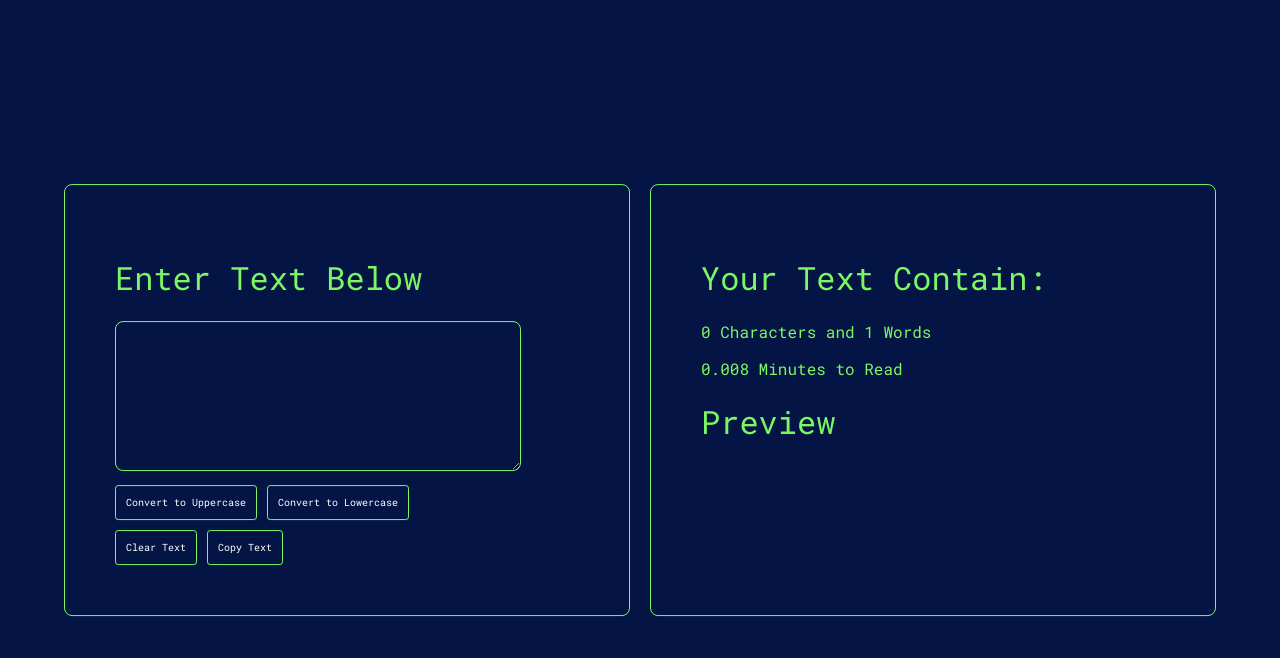
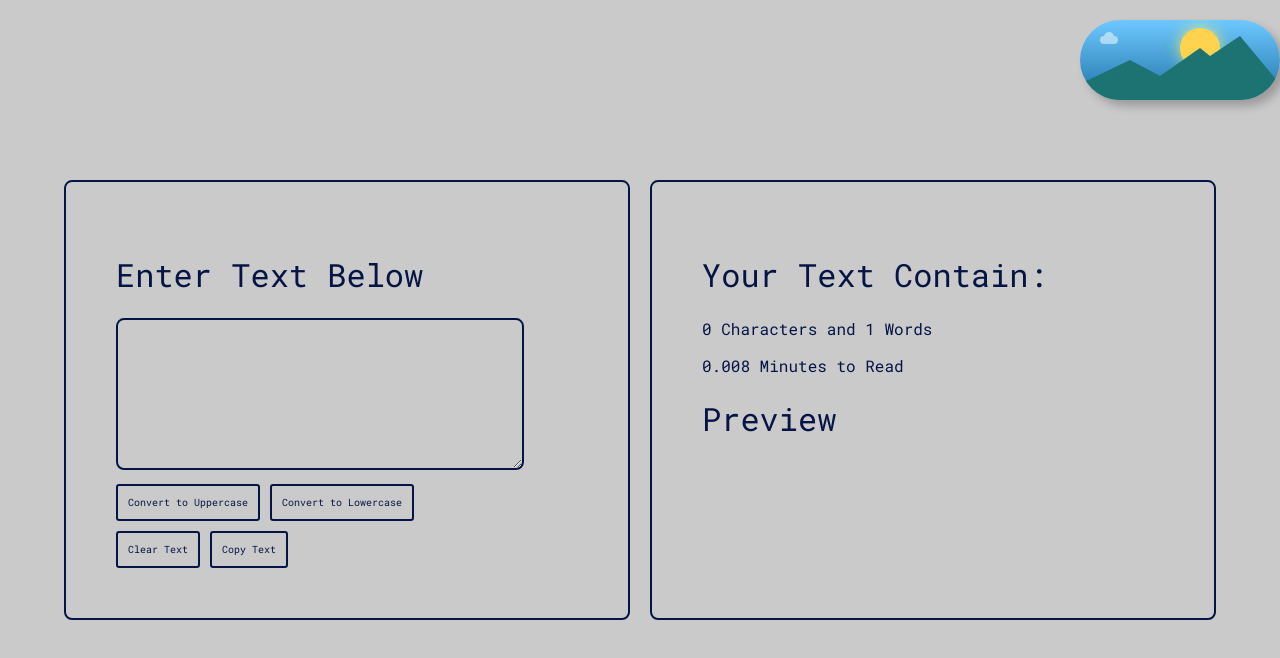
Before and after one commit to bilalshahzadd/textApp, a React (Create React App) app: page / in a window 1280 px wide. Shown: the top 658 px of the page. Built offline with nearby package versions, Linux system fonts and the light colour scheme.

Commit message:
dark light mode update

```diff
--- a/src/App.css
+++ b/src/App.css
@@ -6,8 +6,8 @@
 }
 
 body {
-  background-color: #041545;
-  color: #7bf763;
+  background-color: rgb(202, 202, 202);
+  color: #041545;
 }
 
 .all {
@@ -27,7 +27,7 @@ body {
 
 .container {
   width: 50%;
-  border: 1px solid #7bf763;
+  border: 2px solid #041545;
   border-radius: 0.5rem;
   padding: 50px;
 }
@@ -35,9 +35,9 @@ body {
 .textarea {
   width: 400px;
   background-color: #00000000;
-  border: 1px solid #7bf763;
+  border: 2px solid #041545;
   border-radius: 0.5rem;
-  color: #fff;
+  color: #041545;
 }
 
 .btnContainer {
@@ -48,16 +48,211 @@ body {
 
 .btn {
   background-color: #00000000;
-  border: 1px solid #7bf763;
+  padding: 10px;
   border-radius: 0.2rem;
-  padding: 10px;
-  color: #fff;
   font-size: 10px;
   cursor: pointer;
+  border: 2px solid #041545;
+  color: #041545;
 }
 
+
+.dark-mode {
+  background-color: #041545;
+  color: #7bf763;
+}
+
+.dark-mode .container {
+  border: 2px solid #7bf763;
+}
+
+.dark-mode .textarea {
+  border: 2px solid #7bf763;
+  color: #7bf763;
+}
+
+.dark-mode .btn {
+  border: 2px solid #7bf763;
+  color: #fff;
+}
+
+#checkbox {
+  display: none;
+}
+
+.toggle {
+  margin-top: 20px;
+  float: right;
+  height: 80px;
+  width: 200px;
+  border-radius: 50px;
+  background: linear-gradient(to bottom, #6ec8ff, #1f73a7);
+  position: relative;
+  overflow: hidden;
+  cursor: pointer;
+  box-shadow: 6px 6px 10px #0000003d;
+}
+
+.mountains {
+  height: 100%;
+  width: 100%;
+  position: absolute;
+  z-index: 3;
+  background-color: #1d7371;
+  transition: all 0.5s ease-in-out;
+  clip-path: polygon(0% 80%,
+      25% 50%,
+      40% 70%,
+      60% 35%,
+      65% 45%,
+      80% 20%,
+      100% 80%,
+      100% 100%,
+      0% 100%);
+}
+
+.cloud {
+  height: 8px;
+  width: 18px;
+  border-radius: 9999px;
+  background-color: rgb(255, 255, 255);
+  position: absolute;
+  top: 20%;
+  left: 10%;
+  filter: opacity(0.5);
+}
+
+.sea {
+  height: 200px;
+  width: 300%;
+  border-radius: 50%;
+  position: absolute;
+  right: 50%;
+  bottom: -500%;
+  transform: translateX(50%);
+  transition: all 0.5s ease-in-out;
+  background: linear-gradient(to bottom,
+      #3f75cc,
+      #06063b,
+      #06063b,
+      #06063b,
+      #06063b);
+}
+
+.sea::before {
+  content: "";
+  height: 25px;
+  width: 15px;
+  background-color: rgba(254, 254, 254, 0.34);
+  filter: blur(5px);
+  position: absolute;
+  top: 2%;
+  left: 43%;
+}
+
+.star {
+  height: 2px;
+  width: 2px;
+  position: absolute;
+  top: -50%;
+  right: 15%;
+  background-color: #fff;
+  transition: all 0.5s ease-in-out;
+  filter: blur(0.8px);
+  border-radius: 50%;
+}
+
+.star::before {
+  content: "";
+  height: 100%;
+  width: 100%;
+  position: absolute;
+  top: -50%;
+  right: 20px;
+  background-color: #fff;
+  transition: all 0.5s ease-in-out;
+  border-radius: 50%;
+}
+
+.star::after {
+  content: "";
+  height: 100%;
+  width: 100%;
+  position: absolute;
+  top: 10px;
+  right: -20px;
+  background-color: #fff;
+  transition: all 0.5s ease-in-out;
+  border-radius: 50%;
+}
+
+.cloud::before {
+  content: "";
+  height: 10px;
+  width: 10px;
+  border-radius: 50%;
+  background-color: rgb(255, 255, 255);
+  position: absolute;
+  top: -50%;
+  right: 50%;
+  transform: translateX(50%);
+}
+
+#checkbox:checked+.toggle {
+  background: linear-gradient(to bottom, #036daf, #003d63);
+}
+
+.toggle::before {
+  content: "";
+  height: 40px;
+  width: 40px;
+  position: absolute;
+  top: 10%;
+  right: 30%;
+  border-radius: 50%;
+  background-color: #ffd34d;
+  transition: all 0.5s ease-in-out;
+  box-shadow: 0 0 15px #fef95fc3;
+}
+
+.toggle::after {
+  content: "";
+  height: 35px;
+  width: 35px;
+  position: absolute;
+  top: 10%;
+  left: -60%;
+  border-radius: 50%;
+  background-color: #ffffff;
+  transition: all 0.5s ease-in-out;
+  box-shadow: 0 0 10px #ffffff88;
+}
+
+#checkbox:checked+.toggle::before {
+  transform: translateX(280%);
+}
+
+#checkbox:checked+.toggle::after {
+  transform: translateX(480%);
+}
+
+#checkbox:checked+.toggle .mountains {
+  background-color: #05021a;
+  transform: translateY(100%);
+}
+
+#checkbox:checked+.toggle .sea {
+  background-color: #05021a;
+  bottom: -210%;
+}
+
+#checkbox:checked+.toggle .star {
+  transform: rotate(10deg);
+  top: 20%;
+}
+
+
 @media only screen and (max-width: 600px) {
-
 
   .all {
     position: unset;
--- a/src/App.js
+++ b/src/App.js
@@ -1,9 +1,12 @@
 import "./App.css"
 import TextForm from "./components/TextForm";
+import DarkLight from "./components/DarkLight";
+
 
 function App() {
   return (
     <>
+      <DarkLight />
       <TextForm heading="Enter The Text Below" />
     </>
   );
--- /dev/null
+++ b/src/components/DarkLight.jsx
@@ -0,0 +1,24 @@
+import React from 'react'
+
+export default function DarkLight() {
+
+    const toggleDarkMode = () => {
+        document.body.classList.toggle("dark-mode");
+    }
+
+    return (
+        <>
+            <div class="daynight">
+                <label for="checkbox">
+                    <input type="checkbox" name="" id="checkbox" onClick={toggleDarkMode}/>
+                        <div class="toggle">
+                            <div class="cloud"></div>
+                            <div class="star"></div>
+                            <div class="sea"></div>
+                            <div class="mountains"></div>
+                        </div>
+                </label>
+            </div>
+        </>
+    )
+}
```
